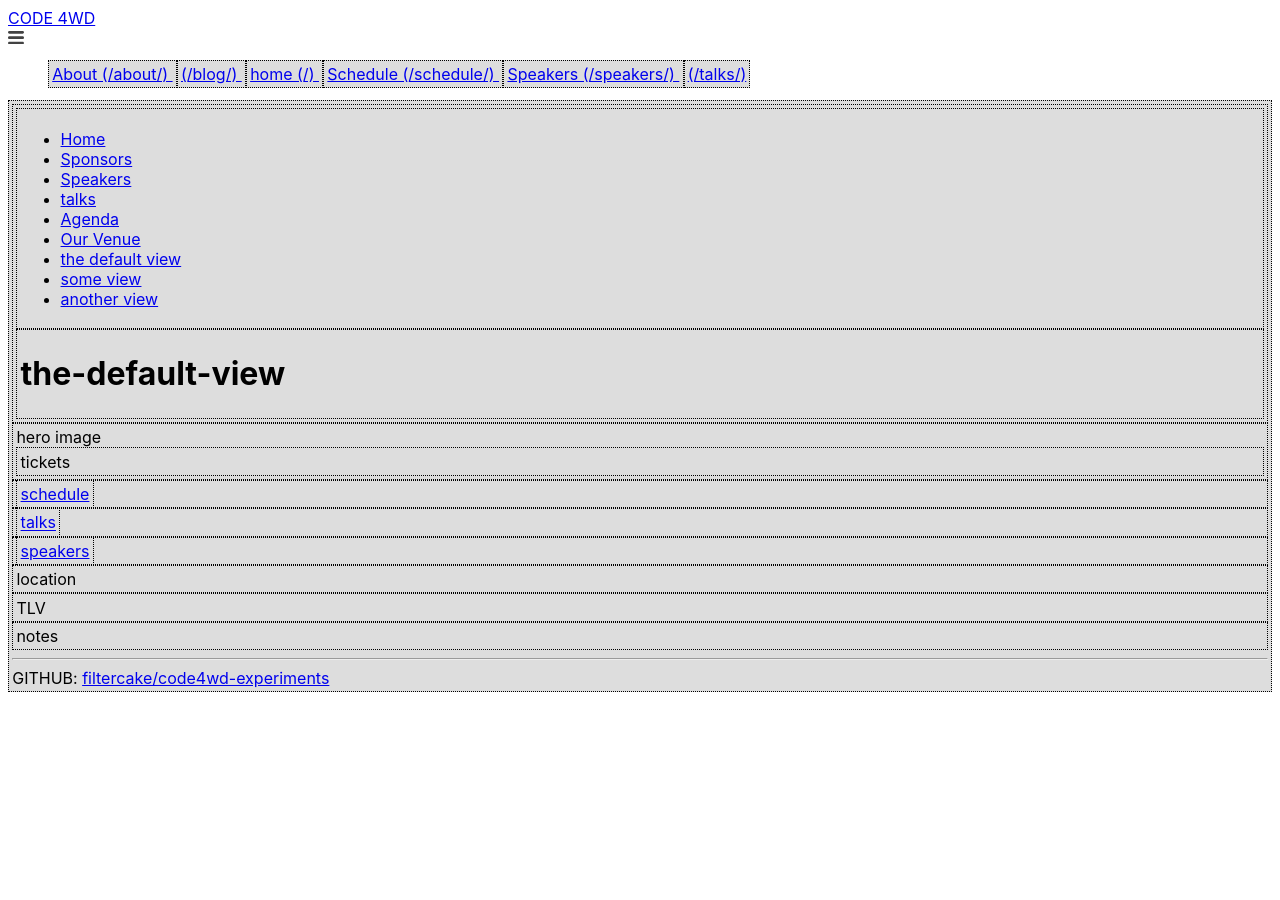
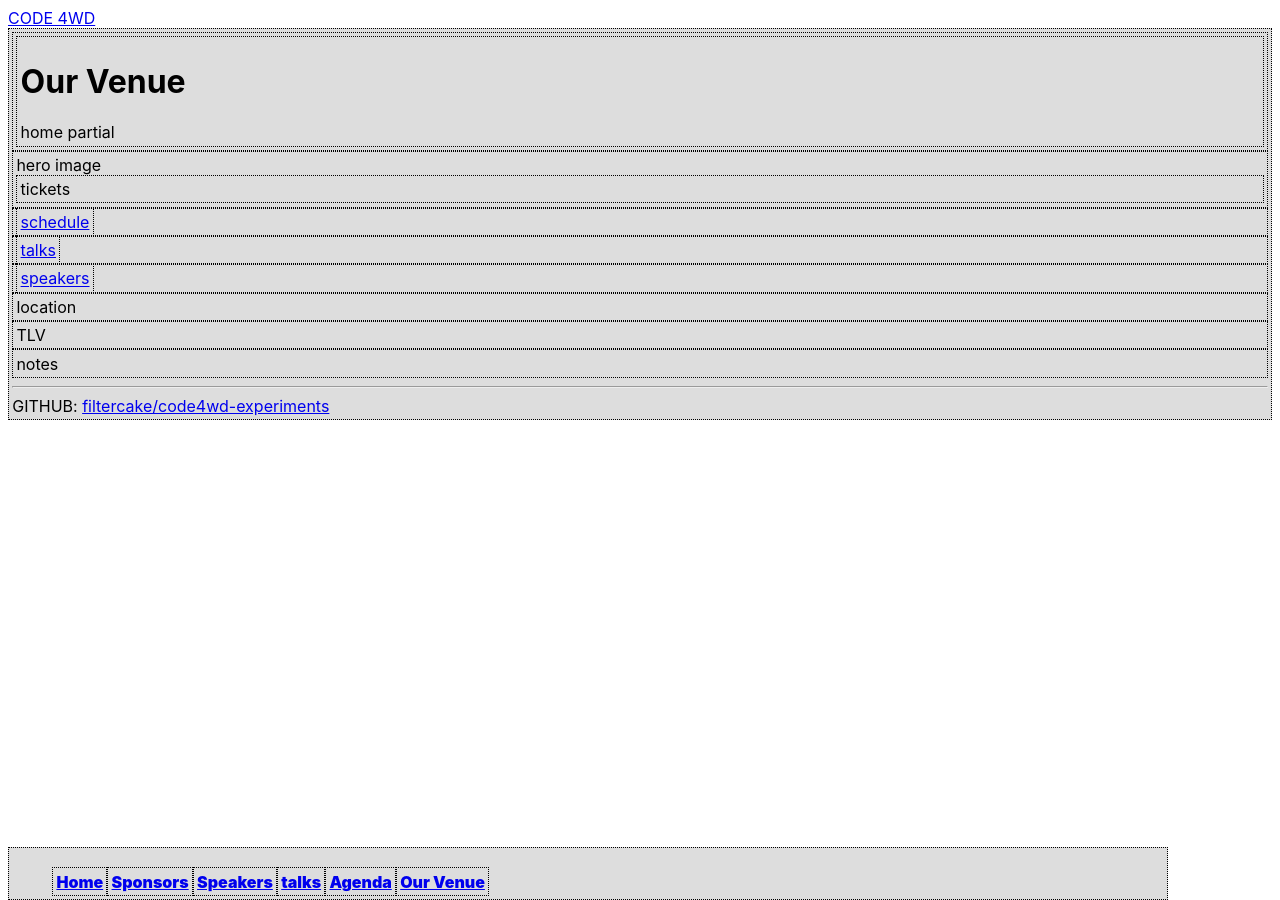
Before and after one commit to afknapping/code4wd-experiments, a Jekyll site: the page built from index.html, in a window 1280 px wide. Built offline with Jekyll 4.4.1, drawn with Linux system fonts in a browser that asks for light colours.

Commit message:
sticky nav. remove not needed js from tutorial. cleanup.

```diff
--- a/_includes/header.html
+++ b/_includes/header.html
@@ -4,42 +4,15 @@
 
     <a class="site-title" href="{{ site.baseurl }}/">{{ site.title }}</a>
 
-    <nav class="site-nav">
-      <a href="#" class="menu-icon">
-        <svg viewBox="0 0 18 15">
-          <path fill="#424242" d="M18,1.484c0,0.82-0.665,1.484-1.484,1.484H1.484C0.665,2.969,0,2.304,0,1.484l0,0C0,0.665,0.665,0,1.484,0 h15.031C17.335,0,18,0.665,18,1.484L18,1.484z"/>
-          <path fill="#424242" d="M18,7.516C18,8.335,17.335,9,16.516,9H1.484C0.665,9,0,8.335,0,7.516l0,0c0-0.82,0.665-1.484,1.484-1.484 h15.031C17.335,6.031,18,6.696,18,7.516L18,7.516z"/>
-          <path fill="#424242" d="M18,13.516C18,14.335,17.335,15,16.516,15H1.484C0.665,15,0,14.335,0,13.516l0,0 c0-0.82,0.665-1.484,1.484-1.484h15.031C17.335,12.031,18,12.696,18,13.516L18,13.516z"/>
-        </svg>
-      </a>
+    <nav role="navigation" class="c4wd-nav">
+        <ul>
+          {% for section in page.sections %}
+            <!-- change span to li -->
+            <span><a href="#{{ section | slugify }}" class="c4wd-nav-item">{{ section }}</a></span>
+          {% endfor %}
+        </ul>
+    </nav>
 
-
-      <ul>
-        {% for page in site.pages %}
-          {% if page.url != '/manifest.appcache' %}
-          {% if page.url != '/css/main.css' %}
-          {% if page.url != '/feed.xml' %}
-
-            <a class="c4wd-xx" href="{{ page.url | prepend: site.baseurl }}"> {% if page.title %} {{ page.title }} {% endif %} ({{ page.url }})
-            </a>
-
-          {% endif %}
-          {% endif %}
-          {% endif %}
-
-
-        {% endfor %}
-      </ul>
-
-
-<!--       <div class="trigger">
-        {% for my_page in site.pages %}
-          {% if my_page.title %}
-          <a class="page-link" href="{{ my_page.url | prepend: site.baseurl }}">{{ my_page.title }}</a>
-          {% endif %}
-        {% endfor %}
-        <a class="page-link" href="{{ '/blog/' | prepend: site.baseurl }}">blog</a>
-      </div> -->
 
     </nav>
 
@@ -48,6 +21,23 @@
 </header>
 
 <style type="text/css">
+
+.c4wd-nav {
+  background-color: black;
+  color: white;
+  font-weight: 900;
+
+  position: fixed;
+  bottom: 0;
+  width: 90vw;
+}
+
+.c4wd-nav-item {
+  display: inline-block;
+  float: left;
+}
+
+
 .icon, .menu-icon {
   display: inline-block;
   width: 1em;
--- a/index.html
+++ b/index.html
@@ -19,6 +19,9 @@ sections:
   {% include head.html %}
 
 <style type="text/css">
+
+
+
 
 /*
 see [Reimagining Single-Page Applications With Progressive Enhancement – Smashing Magazine](https://www.smashingmagazine.com/2015/12/reimagining-single-page-applications-progressive-enhancement/)
@@ -66,18 +69,6 @@ body {
 <!-- see [Reimagining Single-Page Applications With Progressive Enhancement – Smashing Magazine](https://www.smashingmagazine.com/2015/12/reimagining-single-page-applications-progressive-enhancement/) -->
 <main class="c4wd-main" role="main">
 
-    <nav role="navigation" class="c4wd-nav">
-        <ul>
-          {% for section in page.sections %}
-            <li><a href="#{{ section | slugify }}">{{ section }}</a></li>
-          {% endfor %}
-
-
-            <li><a href="#the-default-view">the default view</a></li>
-            <li><a href="#some-view">some view</a></li>
-            <li><a href="#another-view">another view</a></li>
-        </ul>
-    </nav>
 
 
     {% for section in page.sections %}
@@ -87,24 +78,6 @@ body {
     </div>
 
     {% endfor %}
-
-
-
-
-    <div id="some-view" class="c4wd-view">
-        <h1>Some view</h1>
-      <!-- the static view content, enhanceable with JavaScript -->
-    </div>
-
-    <div id="another-view" class="c4wd-view">
-        <h1>another-view</h1>
-      <!-- the static view content, enhanceable with JavaScript -->
-    </div>
-
-    <div id="the-default-view" class="c4wd-view">
-        <h1>the-default-view</h1>
-      <!-- the static view content, enhanceable with JavaScript -->
-    </div>
 
 
 </main>
@@ -159,60 +132,9 @@ function debug (val) {
 
 
 <script type="text/javascript">
-// window.addEventListener('hashchange', function() {
-    // debug(location.hash.substr(1));
-// });
-
-
-
-(function() {
-    var app = {
-        // routes (i.e. views and their functionality) defined here
-        'routes': {
-            'some-view': {
-                'rendered': function() {
-                    console.log('this view is "some-view"');
-                }
-            },
-            'another-view': {
-                'rendered': function() {
-                    console.log('this view is "another-view"');
-                    app.routeElem.innerHTML = '<p>This JavaScript content overrides the static content for this view.</p>';
-                }
-             }
-        },
-        // The default view is recorded here. A more advanced implementation
-        // might query the DOM to define it on the fly.
-        'default': 'the-default-view',
-        'routeChange': function() {
-            app.routeID = location.hash.slice(1);
-            app.route = app.routes[app.routeID];
-            app.routeElem = document.getElementById(app.routeID);
-            app.route.rendered();
-        },
-        // The function to start the app
-        'init': function() {
-            window.addEventListener('hashchange', function() {
-                app.routeChange();
-            });
-            // If there is no hash in the URL, change the URL to
-            // include the default view's hash.
-            if (!window.location.hash) {
-                window.location.hash = app.default;
-            } else {
-                // Execute routeChange() for the first time
-                app.routeChange();
-            }
-        }
-    };
-    window.app = app;
-})();
-
-app.init();
-
-
-
-
+window.addEventListener('hashchange', function() {
+    debug(location.hash.substr(1));
+});
 
 
 </script>
```
Also changed, not shown: README.md.
